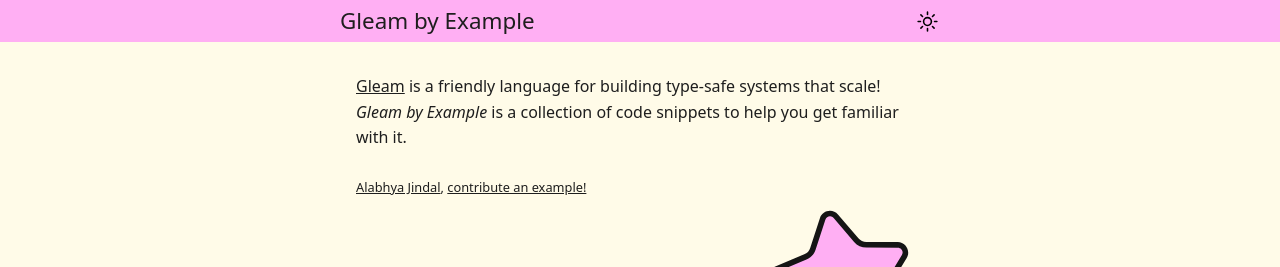
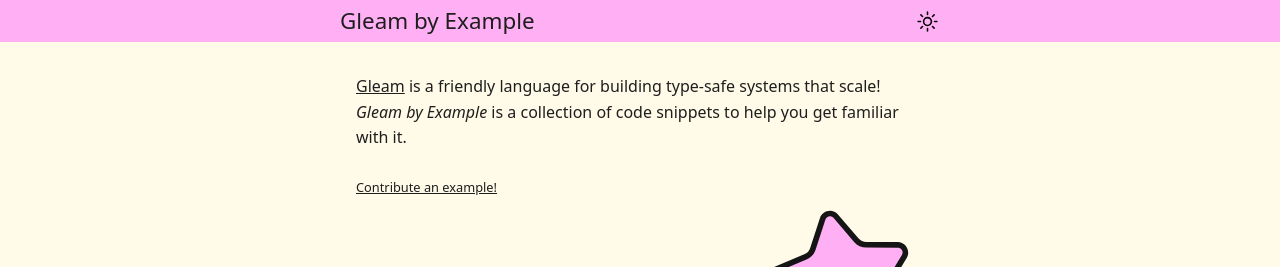
Before and after one commit to alabhyajindal/gleambyexample, a SvelteKit app in the folder website/: page / in a window 1280 px wide. Shown: the top 267 px of the page. Built offline with nearby package versions, Linux system fonts and the light colour scheme.

Commit message:
better footer messages

```diff
--- a/website/src/components/footer.svelte
+++ /dev/null
@@ -1,15 +0,0 @@
-<footer>
-	<p>
-		<a href="http://alabhyajindal.com" target="_blank">Alabhya Jindal</a>,
-		<a href="http://github.com/alabhyajindal/gleambyexample" target="_blank"
-			>contribute an example!</a
-		>
-	</p>
-</footer>
-
-<style>
-	footer {
-		margin-top: 2em;
-		font-size: 0.8em;
-	}
-</style>
--- a/website/src/lib/index.ts
+++ b/website/src/lib/index.ts
@@ -11,6 +11,7 @@
 
 interface ExamplesData {
 	slug: string;
+	fileName: string;
 	title: string;
 	desc: string;
 	htmlCode: string;
@@ -33,6 +34,7 @@
 		.join('\n');
 
 	const slug = title.toLowerCase().replaceAll(' ', '-');
+	const fileName = title.toLowerCase().replaceAll(' ', '_');
 	const orderNumber = Number(lines[0].slice(4).trim());
 	const output = lines
 		.filter((line) => {
@@ -43,7 +45,7 @@
 		.map((line) => line.slice(2).trim())
 		.join('\n');
 
-	return { title, desc, slug, code, output, orderNumber };
+	return { title, desc, slug, code, output, orderNumber, fileName };
 };
 
 export const getExamples = async () => {
@@ -55,7 +57,8 @@
 
 	for (const [i, example] of examples.entries()) {
 		const contents = example.default;
-		const { title, desc, code, slug, output, orderNumber } = getInfoFromContents(contents);
+		const { title, desc, code, slug, output, orderNumber, fileName } =
+			getInfoFromContents(contents);
 
 		const htmlCode = await codeToHtml(code, {
 			lang: 'gleam',
@@ -77,6 +80,7 @@
 
 		examplesData.push({
 			slug,
+			fileName,
 			title,
 			desc,
 			htmlCode,
--- a/website/src/routes/+page.svelte
+++ b/website/src/routes/+page.svelte
@@ -1,5 +1,4 @@
 <script lang="ts">
-	import Footer from '../components/footer.svelte';
 	import type { PageData } from './$types';
 
 	export let data: PageData;
@@ -29,7 +28,13 @@
 	</ul>
 </main>
 
-<Footer />
+<footer>
+	<p>
+		<a href="https://github.com/alabhyajindal/gleambyexample" target="_blank"
+			>Contribute an example!</a
+		>
+	</p>
+</footer>
 <img
 	src={image}
 	on:mouseenter={() => {
@@ -66,4 +71,9 @@
 			width: 140px;
 		}
 	}
+
+	footer {
+		margin-top: 2em;
+		font-size: 0.8em;
+	}
 </style>
--- a/website/src/routes/[slug]/+page.svelte
+++ b/website/src/routes/[slug]/+page.svelte
@@ -1,7 +1,6 @@
 <script lang="ts">
 	import type { PageData } from '../$types';
 	import { goto } from '$app/navigation';
-	import Footer from '../../components/footer.svelte';
 
 	export let data: PageData;
 	$: ({ example } = data);
@@ -34,12 +33,19 @@
 
 	<div class="next">
 		{#if example.next}
-			<p>Next example, <a href={example.next.slug}>{example.next.title}</a></p>
+			<p>Next up, <a href={example.next.slug}>{example.next.title}</a></p>
 		{/if}
 	</div>
 </main>
 
-<Footer />
+<footer>
+	<p>
+		<a
+			href={`https://github.com/alabhyajindal/gleambyexample/blob/main/examples/src/${example.fileName}.gleam`}
+			target="_blank">Edit this example</a
+		>, or <a href="https://github.com/alabhyajindal/gleambyexample">add a new one!</a>
+	</p>
+</footer>
 
 <style>
 	h1 {
@@ -55,4 +61,9 @@
 	.next {
 		margin-top: 1.6em;
 	}
+
+	footer {
+		margin-top: 2em;
+		font-size: 0.8em;
+	}
 </style>
```
